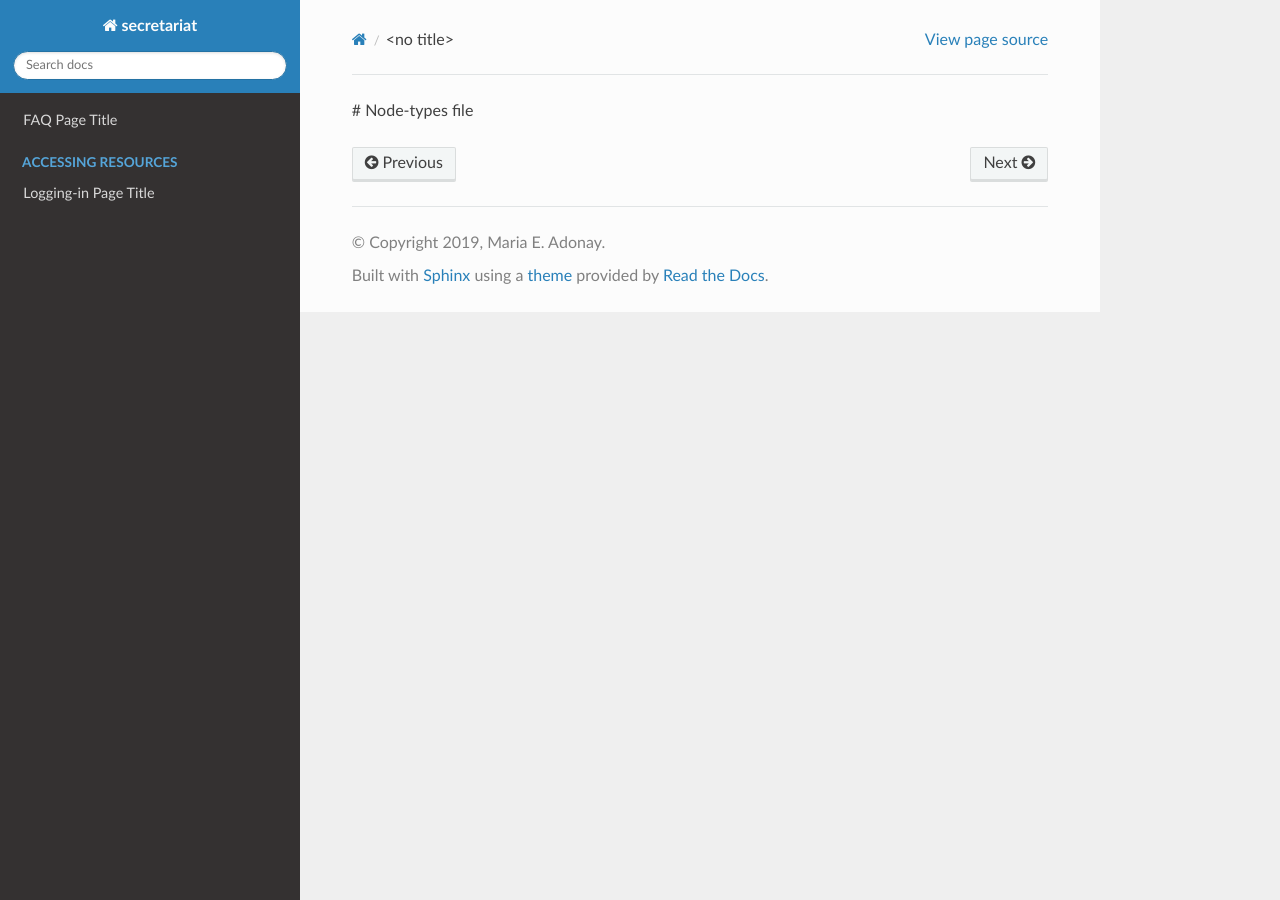
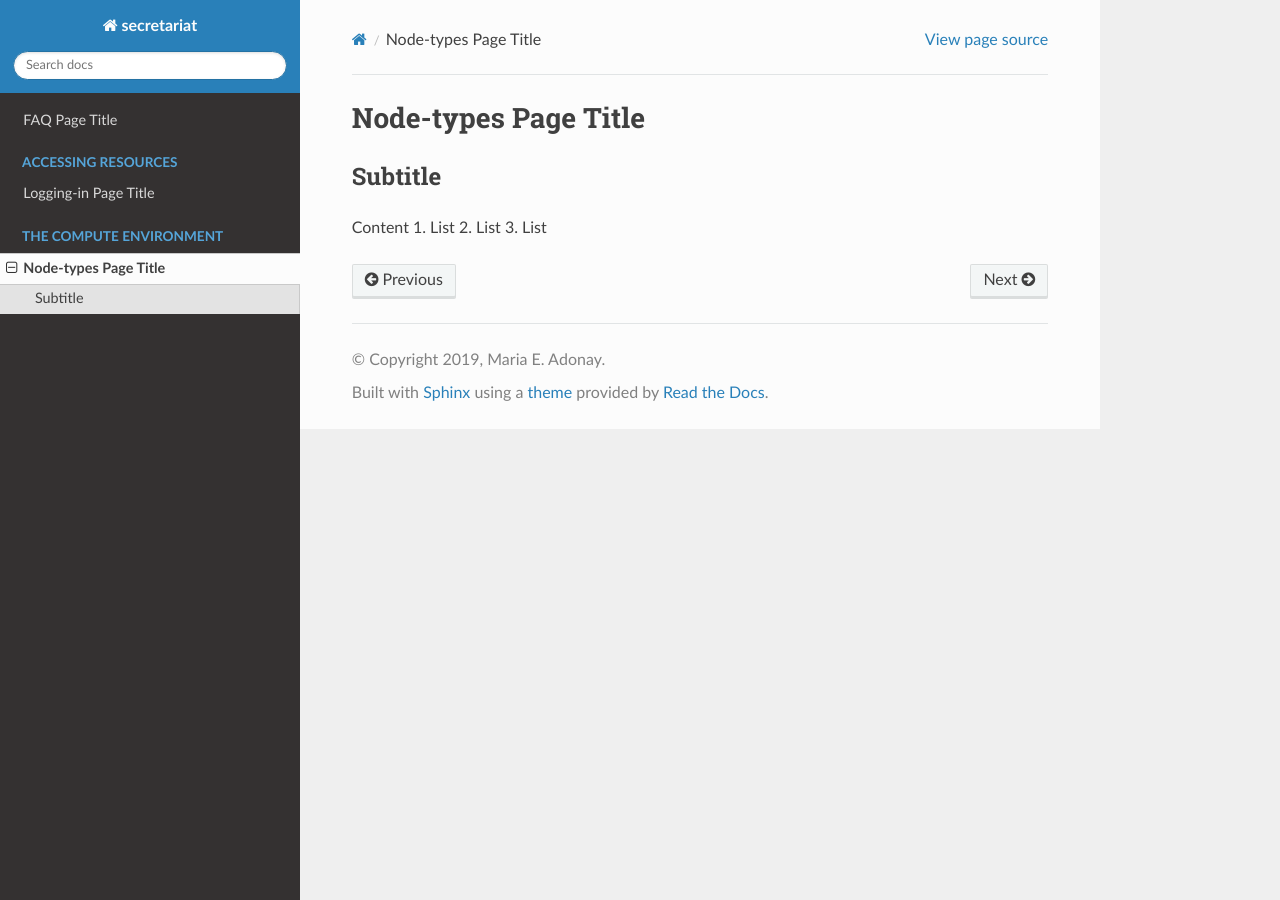
Before and after one commit to amalgamaria/secretariat, a Sphinx documentation site: the page built from docs/compute/node-types.rst, in a window 1280 px wide. Built offline with Sphinx 7.4.7 and the Read the Docs theme 2.0.0, drawn with Linux system fonts in a browser that asks for light colours.

Commit message:
Update node-types file

```diff
--- a/docs/compute/node-types.rst
+++ b/docs/compute/node-types.rst
@@ -1 +1,10 @@
-# Node-types file
+Node-types Page Title
+=====================
+
+Subtitle
+********
+
+Content
+1.	List
+2.	List
+3.	List
```
